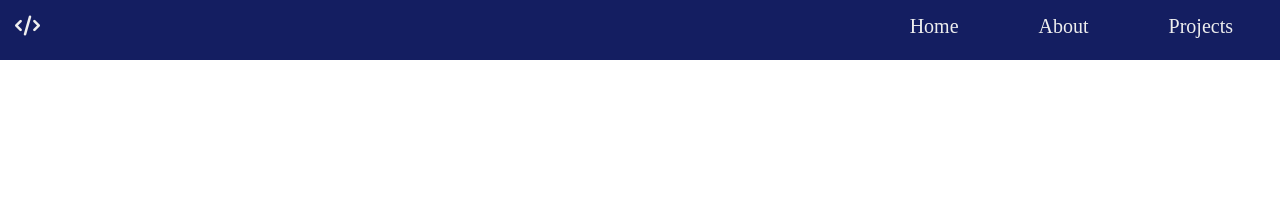
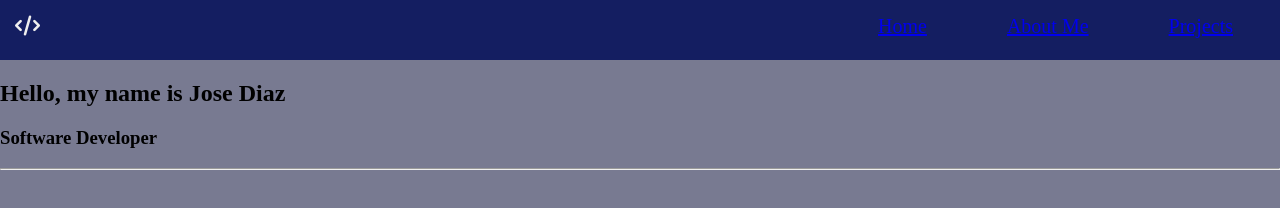
Before and after one commit to Jose-M-Diaz/Portfolio, a plain HTML site: page index.html in a window 1280 px wide. Drawn offline with Linux system fonts and the light colour scheme.

Commit message:
added a tags to links

```diff
--- a/index.html
+++ b/index.html
@@ -4,7 +4,7 @@
   <meta charset="UTF-8">
   <meta http-equiv="X-UA-Compatible" content="IE=edge">
   <meta name="viewport" content="width=device-width, initial-scale=1.0">
-  <title>Document</title>
+  <title>Portfolio</title>
   <link rel="stylesheet" href="style.css">
   <script src="https://kit.fontawesome.com/bbcc37db5c.js" crossorigin="anonymous"></script>
 </head>
@@ -13,11 +13,20 @@
     <div id="navbar-items">
       <span id="logo"><i class="fa-solid fa-code"></i></span>
       <ul>
-        <li>Home</li>
-        <li>About</li>
-        <li>Projects</li>
+        <li><a href="#">Home</a></li>
+        <li><a href="#">About Me</a></li>
+        <li><a href="#">Projects</a></li>
       </ul>
      </div>
   </nav>
+  <br>
+    <section class="name">
+      <h2>Hello, my name is Jose Diaz</h2>
+      <h3>Software Developer</h3>
+    </section>
+    <hr>
+    <section id="about-me">
+
+    </section>
 </body>
 </html>
--- a/style.css
+++ b/style.css
@@ -4,12 +4,13 @@
     width: 100%;
     height: 60px;
     display: inline-block;
-    font-size: 20px
-
+    font-size: 20px;
+    font-style: montserrat;
 }
 
 body {
     margin: 0px;
+    background: #787A91;
 }
 
 #navbar-items {
```
